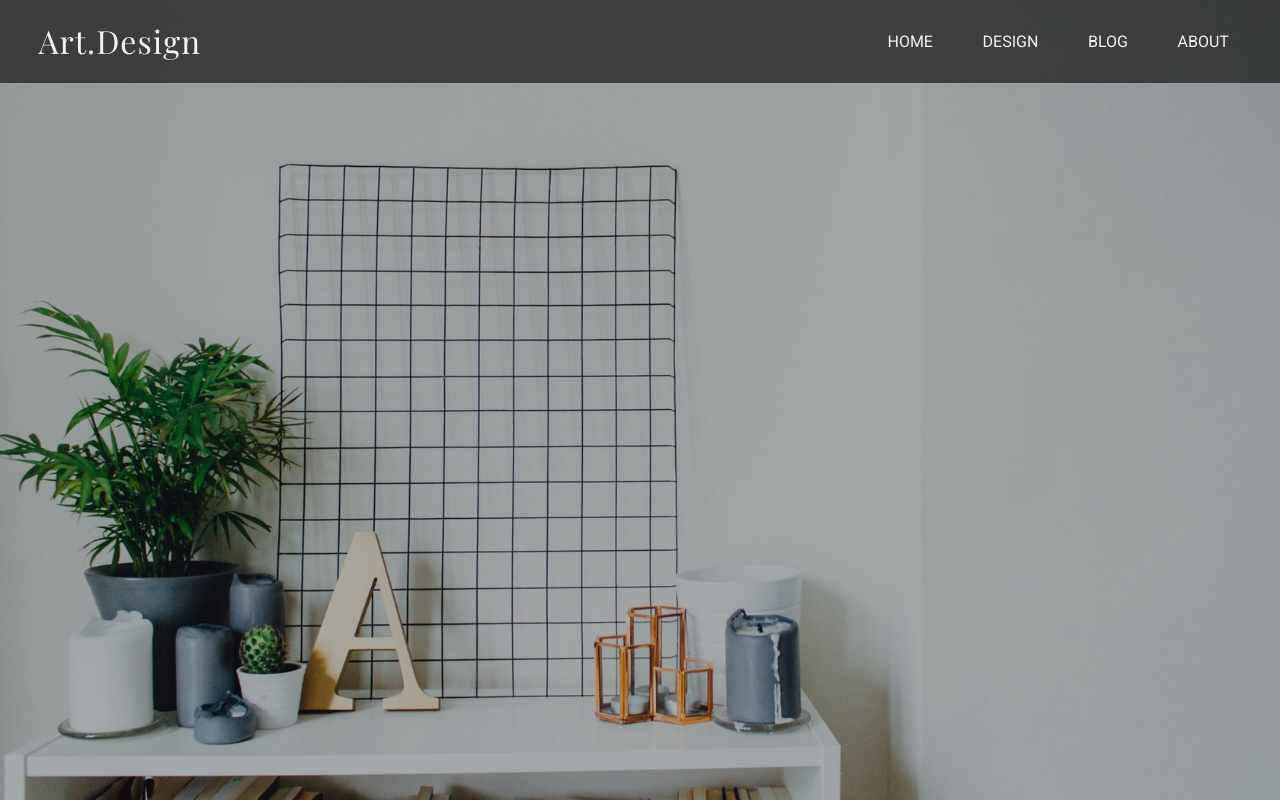
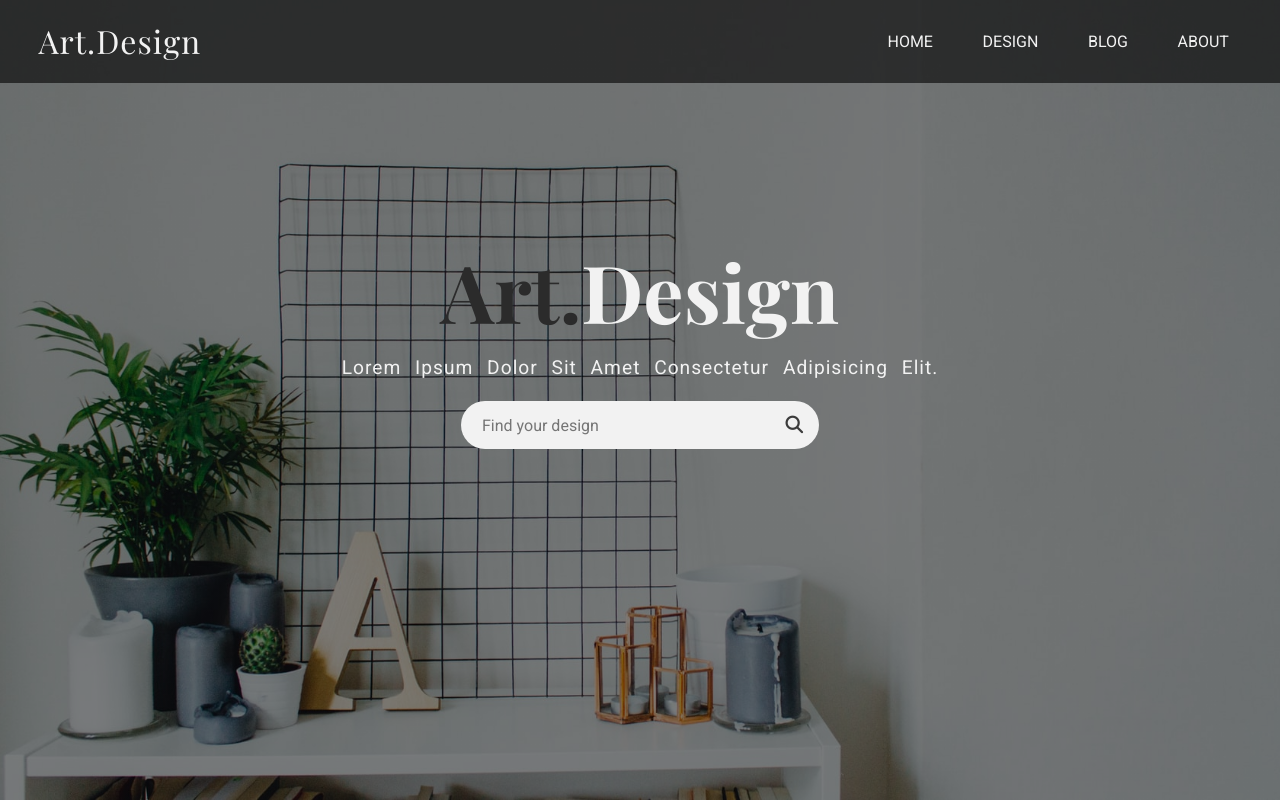
Before and after one commit to azizbek747/-2-Css-ArtDesign, a plain HTML site: page index.html in a window 1280 px wide. Drawn offline with nearby package versions, Linux system fonts and the light colour scheme; a web font is replaced by a local one.

Commit message:
#3 - Header section end

```diff
--- a/index.html
+++ b/index.html
@@ -5,6 +5,7 @@
     <meta name="viewport" content="width=device-width, initial-scale=1.0" />
     <title>Art.Design</title>
     <link rel="stylesheet" href="style.css" />
+    <link rel="stylesheet" href="https://cdnjs.cloudflare.com/ajax/libs/font-awesome/6.7.2/css/all.min.css" />
   </head>
   <body>
     <!-- Header section start -->
@@ -24,6 +25,21 @@
           </div>
         </div>
       </nav>
+
+      <div class="banner">
+        <div class="container">
+          <div class="banner-content">
+            <h1 class="banner-title"><span>Art.</span>Design</h1>
+            <p>
+              Lorem ipsum dolor sit amet consectetur adipisicing elit.
+            </p>
+            <form>
+              <input type="text" placeholder="Find your design">
+              <button type="submit" class="search-btn"><i class="fas fa-search"></i></button>
+            </form>
+          </div>
+        </div>
+      </div>
     </header>
     <!-- Header section end -->
   </body>
--- a/style.css
+++ b/style.css
@@ -37,7 +37,7 @@ img {
 /* Header */
 header {
     height: 100vh;
-    background: linear-gradient(rgba(0, 0, 0, 0.3), rgba(0, 0, 0, 0.3)), url('images/banner-bg.jpg') center/cover no-repeat fixed;
+    background: linear-gradient(rgba(0, 0, 0, 0.5), rgba(0, 0, 0, 0.5)), url('images/banner-bg.jpg') center/cover no-repeat fixed;
 }
 
 .navbar {
@@ -81,3 +81,68 @@ header {
     background-color: var(--light);
     color: var(--dark);
 }
+
+/* Banner */
+.banner {
+    display: flex;
+    flex-direction: column;
+    justify-content: center;
+    align-items: center;
+    text-align: center;
+    margin-top: 9rem;
+    color: var(--light);
+}
+
+.banner-title {
+    font-size: 5rem;
+    font-family: var(--playfair);
+    margin-block: 0.5rem;
+}
+
+.banner-title span {
+    font-family: var(--playfair);
+    color: var(--exDark);
+}
+
+.banner p {
+    font-size: 1.2rem;
+    letter-spacing: 1px;
+    word-spacing: 0.5rem;
+    font-family: var(--roboto);
+    margin-bottom: 1.2rem;
+    text-transform: capitalize;
+}
+
+.banner form {
+    background-color: var(--light);
+    width: 60%;
+    margin: auto;
+    display: flex;
+    flex-direction: row;
+    justify-content: space-between;
+    align-items: center;
+    padding: 0.6rem 1rem;
+    border-radius: 2rem;
+}
+
+.banner input {
+    border: none;
+    background-color: transparent;
+    outline: none;
+    color: var(--dark);
+    font-size: 1rem;
+    font-family: var(--roboto);
+    width: 100%;
+    padding: 5px;
+}
+
+.banner button {
+    background-color: transparent;
+    color: var(--dark);
+    border: none;
+    outline: none;
+    border-radius: 2rem;
+    font-family: var(--roboto);
+    cursor: pointer;
+    font-size: 1.1rem;
+}
```
